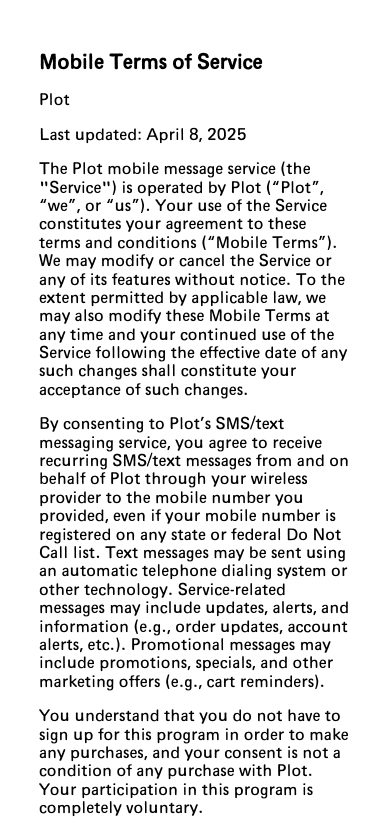
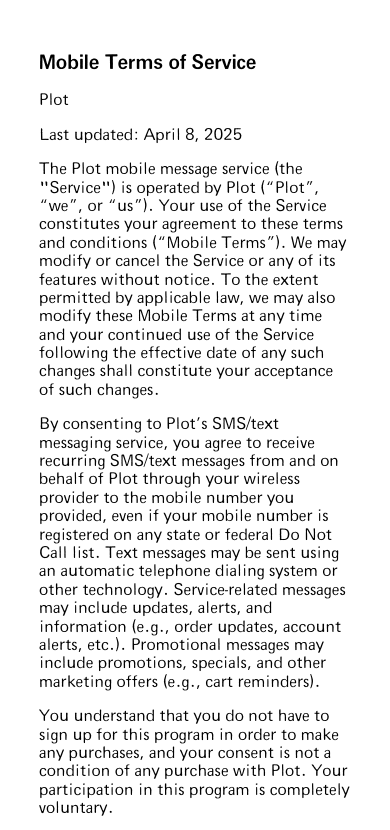
Before and after one commit to aliceyuanzhang/plot, a plain HTML site: page terms-of-service.html in a window 390 px wide. Shown: the top 830 px of the page. Drawn offline with nearby package versions, Linux system fonts and the light colour scheme; a script that the page names is missing.

Commit message:
second commit

```diff
--- a/main.css
+++ b/main.css
@@ -1,12 +1,40 @@
 @font-face {
 	font-family: FluxischElse;
 	src: url(./fonts/FluxischElse-Regular.otf);
+	font-weight: regular;
+}
+
+
+@font-face {
+	font-family: FluxischElse;
+	src: url(./fonts/FluxischElse-Bold.otf);
+	font-weight: bold;
 }
 
 @font-face {
-	font-family: Muyao;
-	src: url(./fonts/Muyao-Softbrush-2.ttf);
+	font-family: FluxischElse;
+	src: url(./fonts/FluxischElse-Light.otf);
+	font-weight: light;
 }
+
+@font-face {
+	font-family: Yozai;
+	src: url(./fonts/Yozai-Regular.ttf);
+	font-weight: regular;
+}
+
+@font-face {
+	font-family: Yozai;
+	src: url(./fonts/Yozai-Light.ttf);
+	font-weight: light;
+}
+
+@font-face {
+	font-family: Yozai;
+	src: url(./fonts/Yozai-Medium.ttf);
+	font-weight: medium;
+}
+
 
 h1 {
 	font-family: FluxischElse;
@@ -29,11 +57,21 @@ body {
 }
 
 .info-eng {
-	font-family: FluxischElse;
 	text-align: left;
 }
 
 .info-chi {
-	font-family: Muyao;
+	font-family: Yozai;
 	text-align: right;
 }
+
+@media only screen and (max-width: 600px) {
+  .info {
+    display: block;
+  }
+
+  .info-chi {
+  	padding-top: 6%;
+  	text-align: left;
+  }
+}
```
Also changed, not shown: index.html (+2 -3 lines), icon.png (added), 3 other files.
